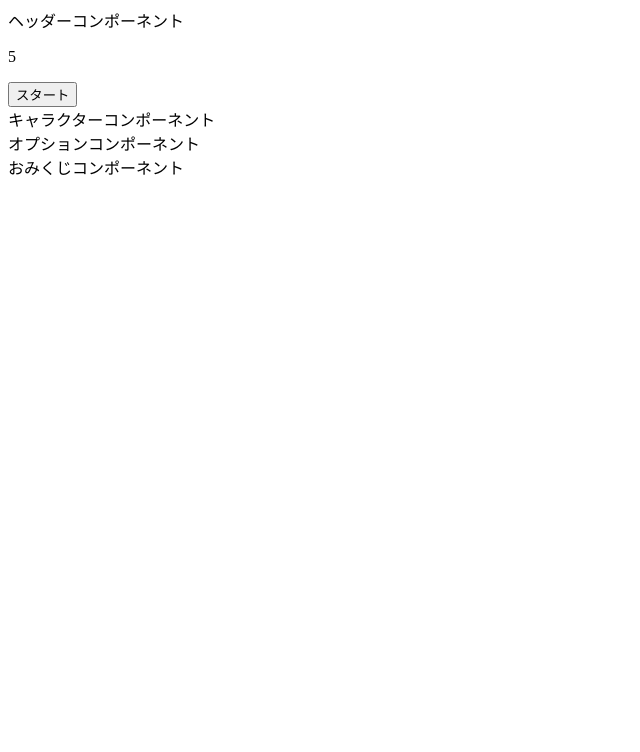
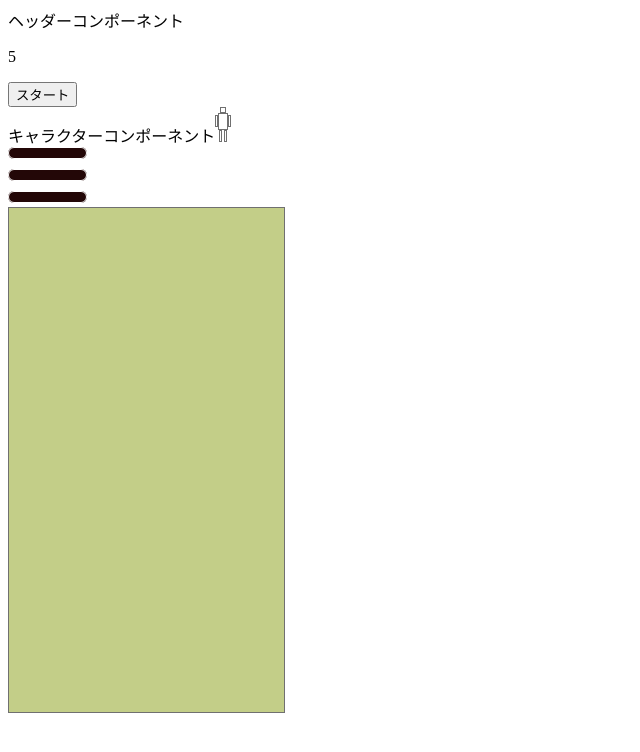
Before and after one commit to uuronn/react_basic, a React (Create React App) app: page / in a window 1280 px wide. Shown: the top 752 px of the page, without its empty margins (0-640 px from the left). Built offline with nearby package versions, Linux system fonts and the light colour scheme.

Commit message:
画像の追加

```diff
--- a/src/App.jsx
+++ b/src/App.jsx
@@ -26,9 +26,61 @@ export const App = () => {
           <p>{timer}</p>
           <button disabled={disabled} onClick={onClickStart}>スタート</button>
         </div>
-        <div>キャラクターコンポーネント</div>
-        <div>オプションコンポーネント</div>
-        <div>おみくじコンポーネント</div>
+        <div>キャラクターコンポーネント
+          <svg xmlns="http://www.w3.org/2000/svg" width="16" height="35" viewBox="0 0 16 35">
+  <g id="グループ_1" data-name="グループ 1" transform="translate(-260 -201)">
+    <g id="長方形_1" data-name="長方形 1" transform="translate(265 201)" fill="#fff" stroke="#707070" stroke-width="1">
+      <rect width="6" height="6" stroke="none"/>
+      <rect x="0.5" y="0.5" width="5" height="5" fill="none"/>
+    </g>
+    <g id="長方形_2" data-name="長方形 2" transform="translate(263 207)" fill="#fff" stroke="#707070" stroke-width="1">
+      <rect width="10" height="17" stroke="none"/>
+      <rect x="0.5" y="0.5" width="9" height="16" fill="none"/>
+    </g>
+    <g id="長方形_3" data-name="長方形 3" transform="translate(260 209)" fill="#fff" stroke="#707070" stroke-width="1">
+      <rect width="3" height="12" stroke="none"/>
+      <rect x="0.5" y="0.5" width="2" height="11" fill="none"/>
+    </g>
+    <g id="長方形_5" data-name="長方形 5" transform="translate(264 224)" fill="#fff" stroke="#707070" stroke-width="1">
+      <rect width="3" height="12" stroke="none"/>
+      <rect x="0.5" y="0.5" width="2" height="11" fill="none"/>
+    </g>
+    <g id="長方形_7" data-name="長方形 7" transform="translate(273 209)" fill="#fff" stroke="#707070" stroke-width="1">
+      <rect width="3" height="12" stroke="none"/>
+      <rect x="0.5" y="0.5" width="2" height="11" fill="none"/>
+    </g>
+    <g id="長方形_8" data-name="長方形 8" transform="translate(269 224)" fill="#fff" stroke="#707070" stroke-width="1">
+      <rect width="3" height="12" stroke="none"/>
+      <rect x="0.5" y="0.5" width="2" height="11" fill="none"/>
+    </g>
+  </g>
+</svg>
+
+        </div>
+        <div><svg xmlns="http://www.w3.org/2000/svg" width="79" height="56" viewBox="0 0 79 56">
+  <g id="グループ_2" data-name="グループ 2" transform="translate(-417.5 -113.5)">
+    <g id="長方形_9" data-name="長方形 9" transform="translate(417.5 113.5)" fill="#230707" stroke="#fff" stroke-width="1">
+      <rect width="79" height="12" rx="6" stroke="none"/>
+      <rect x="0.5" y="0.5" width="78" height="11" rx="5.5" fill="none"/>
+    </g>
+    <g id="長方形_12" data-name="長方形 12" transform="translate(417.5 157.5)" fill="#230707" stroke="#fff" stroke-width="1">
+      <rect width="79" height="12" rx="6" stroke="none"/>
+      <rect x="0.5" y="0.5" width="78" height="11" rx="5.5" fill="none"/>
+    </g>
+    <g id="長方形_15" data-name="長方形 15" transform="translate(417.5 135.5)" fill="#230707" stroke="#fff" stroke-width="1">
+      <rect width="79" height="12" rx="6" stroke="none"/>
+      <rect x="0.5" y="0.5" width="78" height="11" rx="5.5" fill="none"/>
+    </g>
+  </g>
+</svg>
+</div>
+        <div><svg xmlns="http://www.w3.org/2000/svg" width="277" height="506" viewBox="0 0 277 506">
+  <g id="長方形_14" data-name="長方形 14" fill="#c3ce88" stroke="#707070" stroke-width="1">
+    <rect width="277" height="506" stroke="none"/>
+    <rect x="0.5" y="0.5" width="276" height="505" fill="none"/>
+  </g>
+</svg>
+</div>
       </main>
     </>
   );
```
